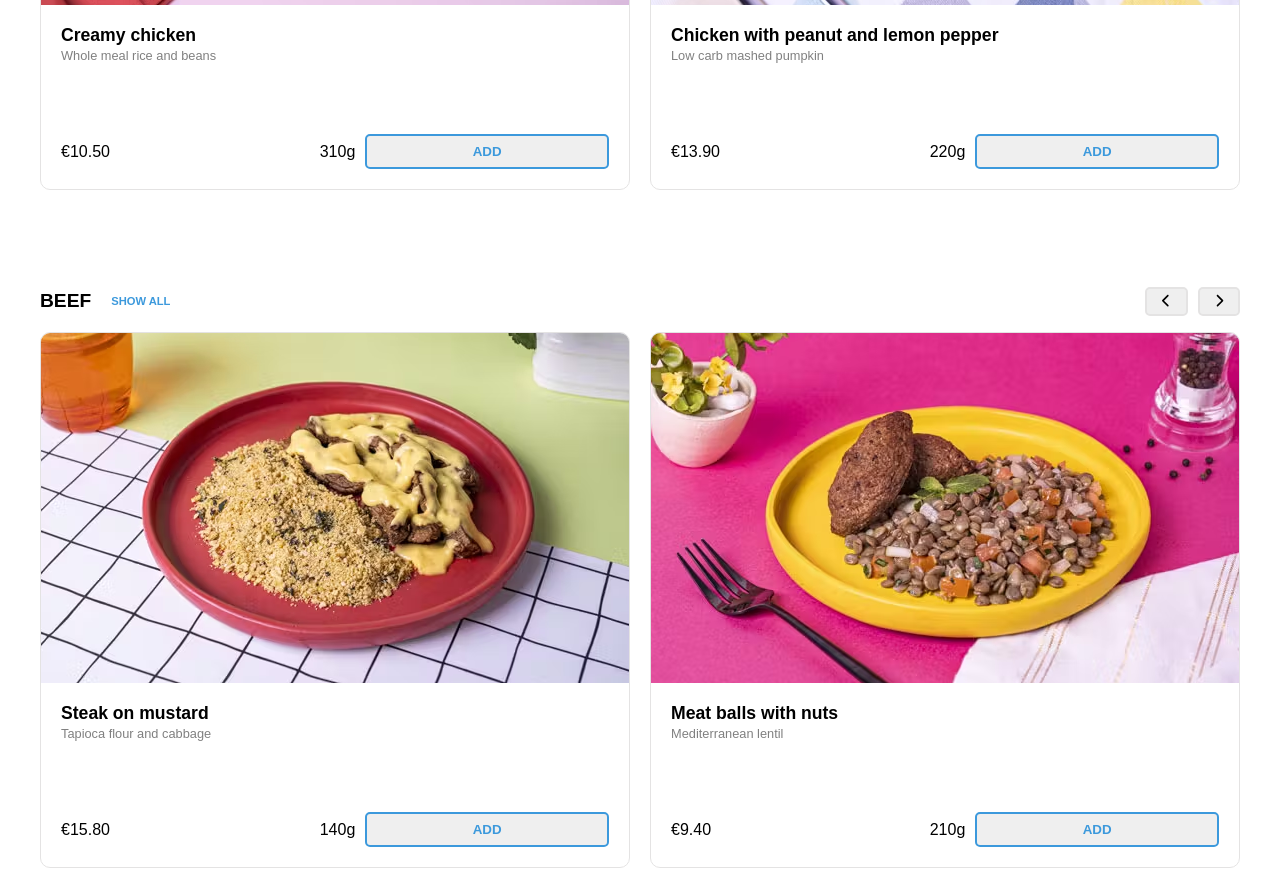
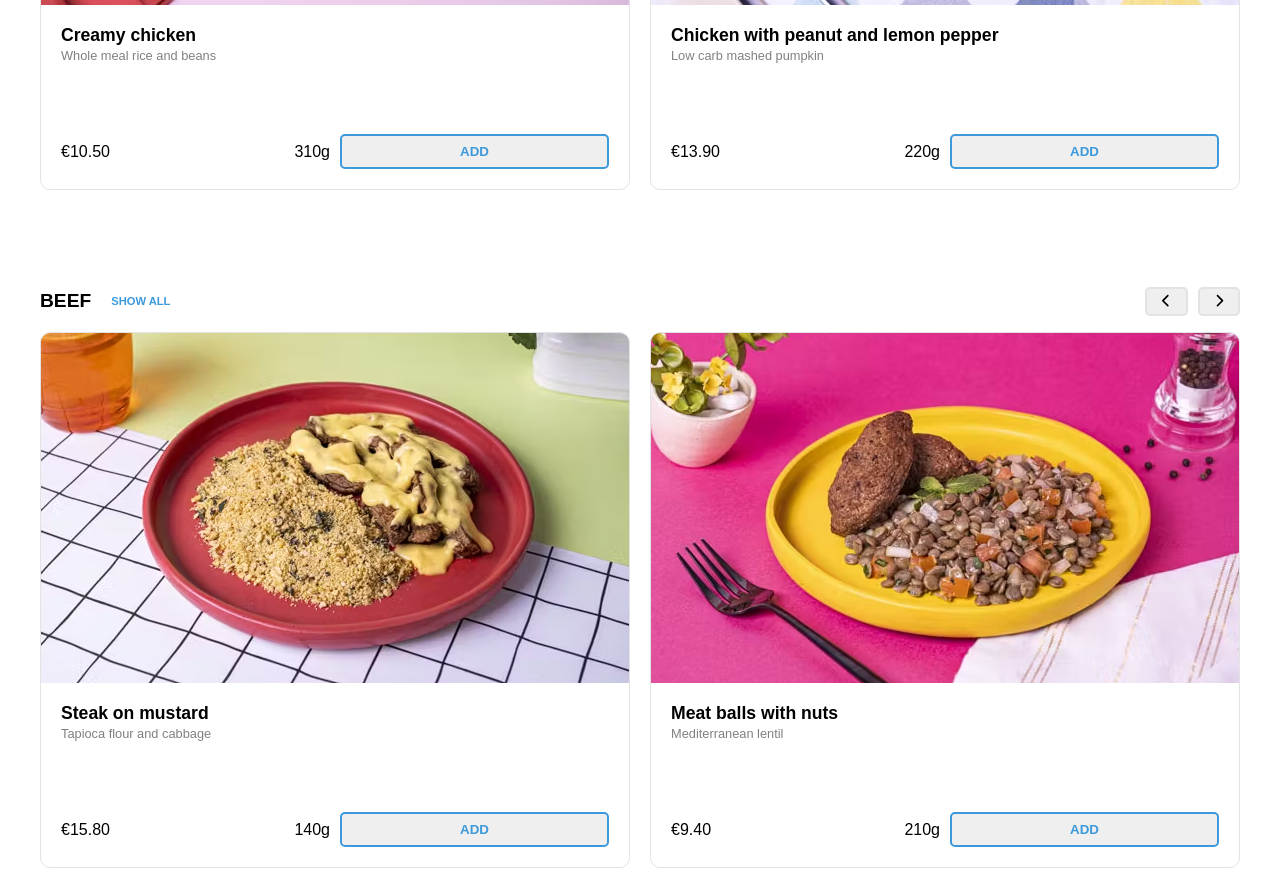
Before and after one commit to MichelPomerantzeff/Food-Ecommerce, a React (Vite) app: page / in a window 1280 px wide. Shown: the part 1240-2109 px from the top of the page. Built offline with nearby package versions, Linux system fonts and the light colour scheme; no server answers.

Commit message:
stryle:: adjusted slide css

```diff
--- a/src/components/cart/Cart.css
+++ b/src/components/cart/Cart.css
@@ -181,6 +181,7 @@
     padding: 10px;
     border-radius: 5px;
     transition: .2s;
+    font-weight: bold;
 }
 
 .payment-btn:hover{
--- a/src/components/cart/Cart.jsx
+++ b/src/components/cart/Cart.jsx
@@ -84,7 +84,7 @@ export default function Cart({ closeCart }) {
             <span className="total">Total</span>
             <span>€{(subTotal - discount).toFixed(2)}</span>
           </div>
-          <button className="payment-btn">Payment</button>
+          <button className="payment-btn">Checkout</button>
         </div>
       }
     </section>
--- a/src/components/slider/Dish.jsx
+++ b/src/components/slider/Dish.jsx
@@ -32,8 +32,10 @@ export default function Dish({ dish }) {
           <span className="slide-item-info">{dish.info}</span>
         </div>
         <div className="slide-item-bottom-line">
-          <span className="price">€{dish.price.toFixed(2)}</span>
-          <span className="weight">{dish.weight}</span>
+          <div className="price-and-weight-wrapper">
+            <span className="price">€{dish.price.toFixed(2)}</span>
+            <span className="weight">{dish.weight}</span>
+          </div>
           <div className="manage-added-items">
             {itemQnt?.units > 0 && (
               <>
--- a/src/components/slider/Slider.css
+++ b/src/components/slider/Slider.css
@@ -108,14 +108,19 @@
     gap: 10px;
 }
 
+.price-and-weight-wrapper{
+    display: flex;
+    width: 100%;
+}
+
 .price{
-    flex: .7;
     /* border: solid 1px; */
+    flex: 1;
 }
 
 .weight{
-    flex: .7;
     /* border: solid 1px; */
+    flex: 1;
     display: flex;
     justify-content: end;
 }
@@ -123,7 +128,7 @@
 .manage-added-items{
     display: flex;
     align-items: center;
-    flex: 1.2;
+    width: 100%;
 }
 
 .add-button{
```
